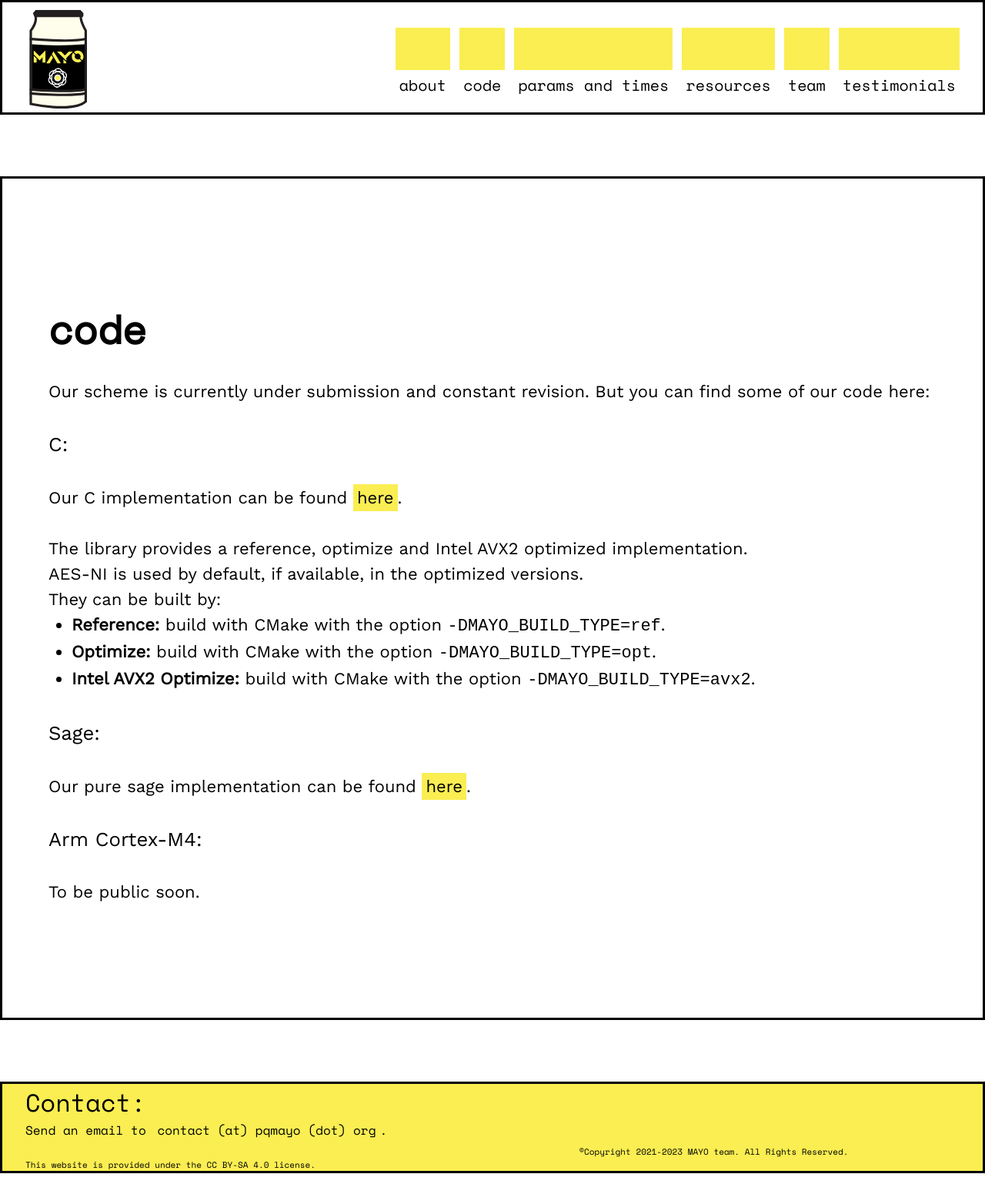
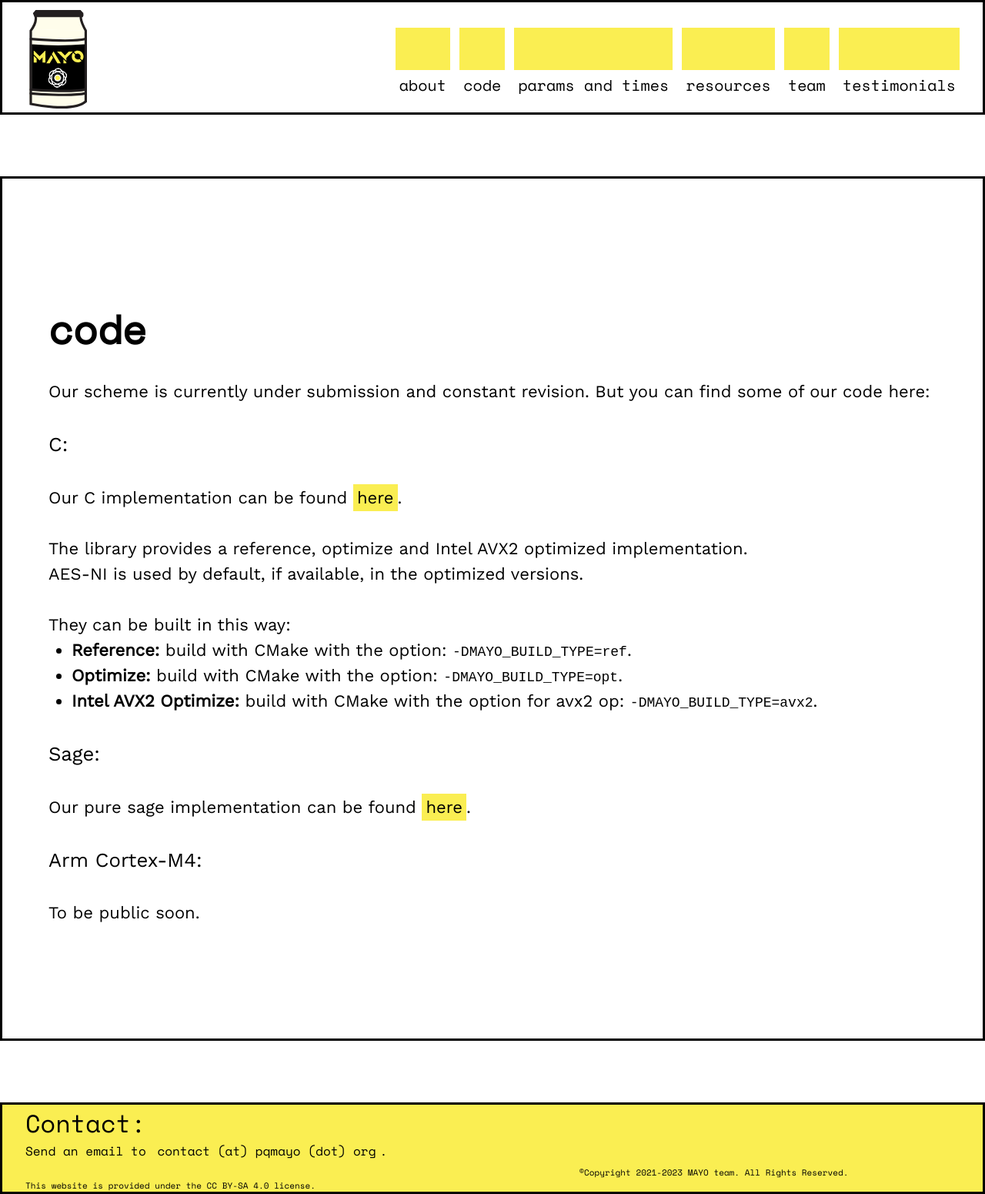
Before and after one commit to PQCMayo/MAYO-website, a Jekyll site: the page built from code.html, in a window 1280 px wide. Shown: the whole page at 77% size. Built offline with Jekyll 4.4.1, drawn with Linux system fonts in a browser that asks for light colours; before the commit the page ends 1524 px from its top, so only the background shows below that.

Commit message:
Fix text to fit

```diff
--- a/_sass/_layout.scss
+++ b/_sass/_layout.scss
@@ -487,3 +487,7 @@
     font-size: 1.1rem;
   }
 }
+
+#flags {
+  font-size: 18px;
+}
--- a/code.html
+++ b/code.html
@@ -14,11 +14,12 @@
 	<br>
 	<p>The library provides a reference, optimize and Intel AVX2 optimized implementation.</p>
 	<p>AES-NI is used by default, if available, in the optimized versions.</p>
-	<p>They can be built by:</p>
+	<br>
+	<p>They can be built in this way:</p>
 	<ul>
-	  <li><b>Reference:</b> build with CMake with the option <code>-DMAYO_BUILD_TYPE=ref</code>.</li>
-	  <li><b>Optimize:</b> build with CMake with the option <code>-DMAYO_BUILD_TYPE=opt</code>.</li>
-	  <li><b>Intel AVX2 Optimize:</b> build with CMake with the option <code>-DMAYO_BUILD_TYPE=avx2</code>.</li>
+	  <li><b>Reference:</b> build with CMake with the option: <code id="flags">-DMAYO_BUILD_TYPE=ref</code>.</li>
+	  <li><b>Optimize:</b> build with CMake with the option: <code id="flags">-DMAYO_BUILD_TYPE=opt</code>.</li>
+	  <li><b>Intel AVX2 Optimize:</b> build with CMake with the option for avx2 op: <code id="flags">-DMAYO_BUILD_TYPE=avx2</code>.</li>
 	</ul>
 	<br>
   <h3>Sage:</h3>
--- a/params.html
+++ b/params.html
@@ -12,7 +12,7 @@
   <br>
   <p>Our current parameters are (note that this might change):</p>
   <br>
-  <p>We select and implement four parameter sets: For <strong>NIST security level 1</strong>, we select two parameter sets: <code>MAYO_one</code> and <code>MAYO_two</code>, where <code>MAYO_one</code> has smaller public keys but larger signatures and conversely <code>MAYO_two</code> has smaller signatures but larger public keys. For <strong>NIST security level 3</strong> and <strong>NIST security level 5</strong>, we select one parameter set each, which we refer to as <code>MAYO_three</code> and <code>MAYO_five</code>, respectively. The parameter sets and the corresponding key and signature sizes are displayed below (all sizes are reported in bytes -B-).</p>
+  <p>We select and implement four parameter sets: For <strong>NIST security level 1</strong>, we select two parameter sets: <code>MAYO_one</code> and <code>MAYO_two</code>, where <code>MAYO_one</code> has smaller public keys but larger signatures and conversely <code>MAYO_two</code> has smaller signatures but larger public keys. For <strong>NIST security level 3</strong> and <strong>NIST security level 5</strong>, we select one parameter set each, which we refer to as <code>MAYO_three</code> and <code>MAYO_five</code>, respectively. The parameter sets and the corresponding key and signature sizes are displayed below. All sizes are reported in bytes -B-.</p>
 	<br>
 
 <center>
```
